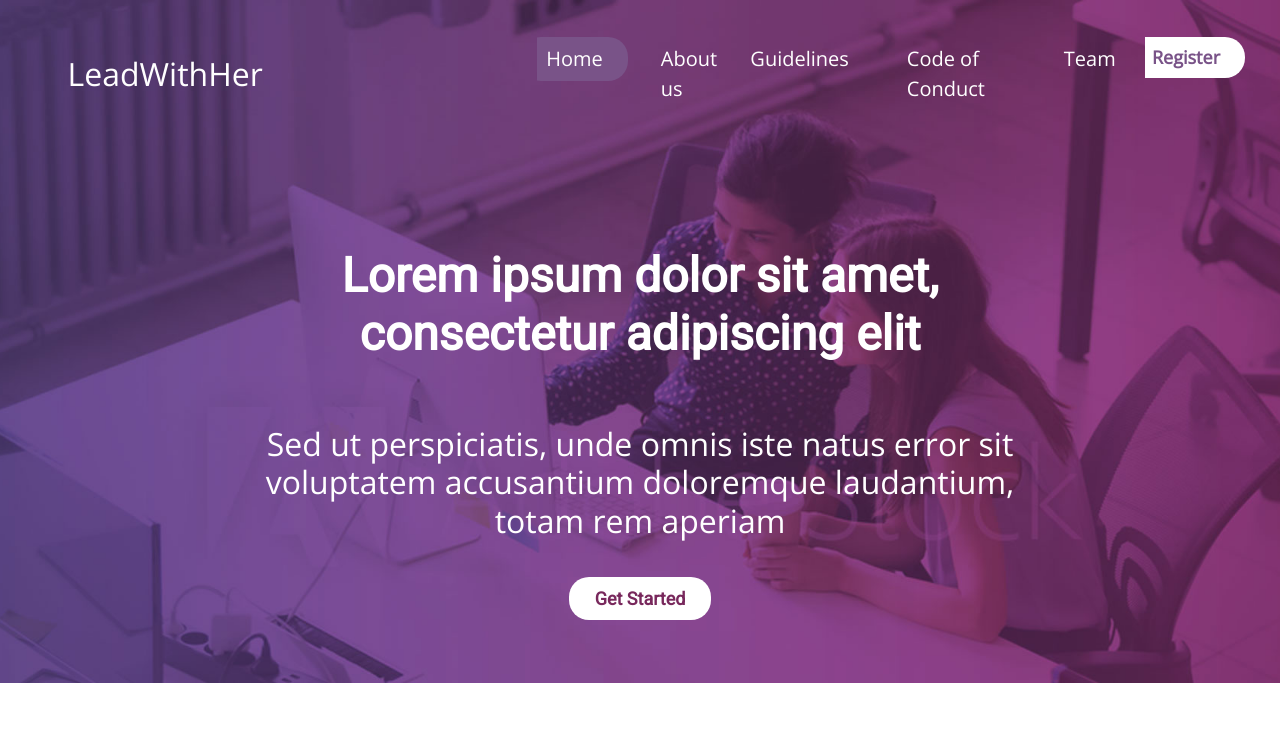
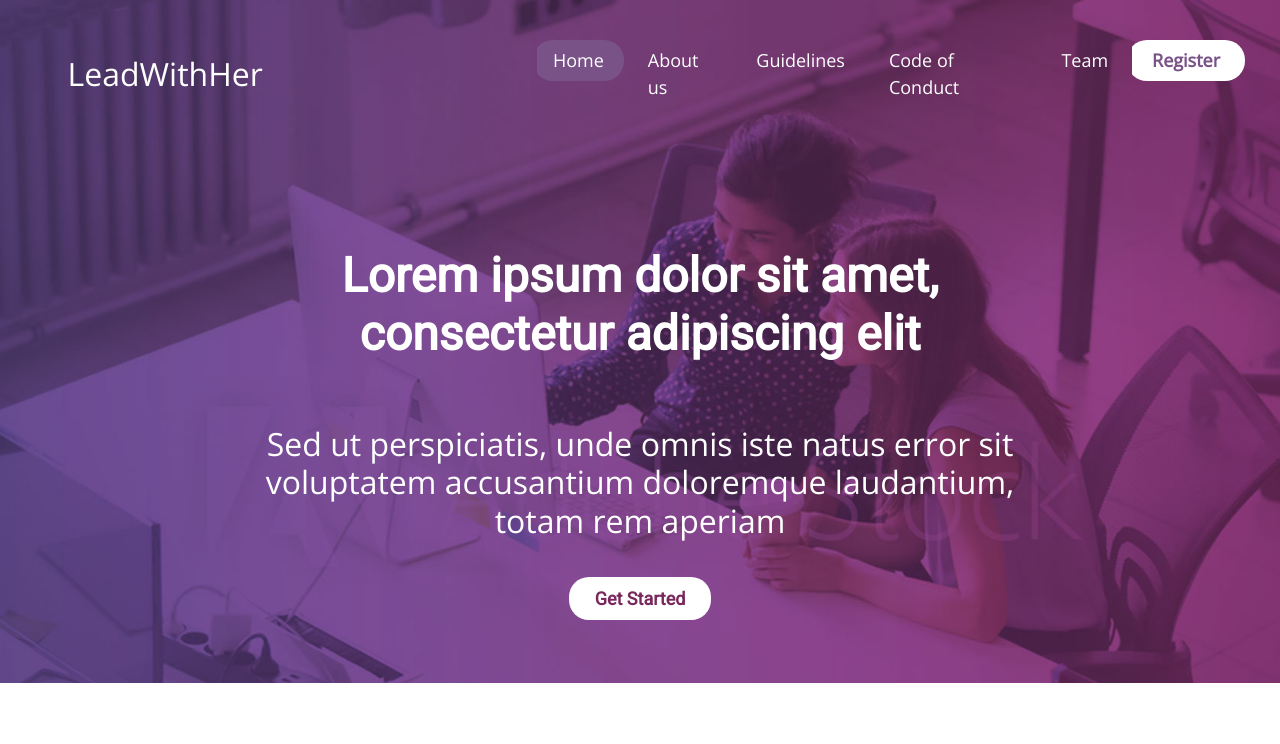
Before and after one commit to marionschleifer/lead-with-her, a plain HTML site: page index.html in a window 1280 px wide. Shown: the top 744 px of the page. Drawn offline with nearby package versions, Linux system fonts and the light colour scheme.

Commit message:
new changes in the desktop version

```diff
--- a/styles.css
+++ b/styles.css
@@ -24,13 +24,13 @@
     margin: 3% 3%;
 }
 .nav-item{
-  padding:0 4px;
+  padding:0 4px 0 0;
 }
 .navbar-light .navbar-nav .nav-link{
     color: white;
     float: right;
-    font-size: 20px;
-    padding: 7px 25px;
+    font-size: 18px;
+    padding: 7px 20px;
     border-radius: 20px;
 }
 .navbar-light .navbar-toggler {
@@ -331,7 +331,7 @@
     padding-top: 5%;
 }
 .register-text{
-    margin-left: 19%;
+    margin-left: 21%;
     margin-top: 20px;
     line-height: 1.4;
 }
@@ -357,7 +357,7 @@
     margin-left: 4%;
 }
 .mentee, .mentor, .question{
-    margin-left: 2%;
+    margin-left: 1%;
     font-size: 18px;
     font-weight: 700;
 }
```
